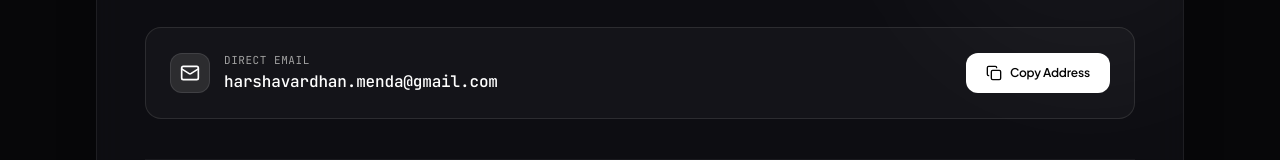
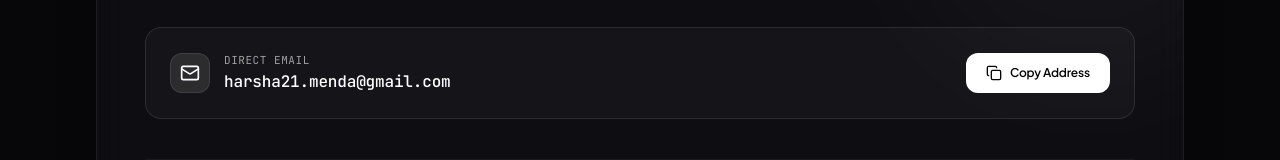
Before and after one commit to Harsha-Vardhan96/Portfolio, a React (Vite) app: page / in a window 1280 px wide. Shown: the part 6593-6753 px from the top of the page. Built offline with nearby package versions, Linux system fonts and the light colour scheme; a web font is replaced by a local one.

Commit message:
fix: update direct contact email address to harsha21.menda@gmail.com

```diff
--- a/src/components/CommandPalette.jsx
+++ b/src/components/CommandPalette.jsx
@@ -30,7 +30,7 @@ export default function CommandPalette({ isOpen, onClose }) {
   }, [isOpen, onClose]);
 
   const copyEmail = () => {
-    navigator.clipboard.writeText('harshavardhan.menda@gmail.com');
+    navigator.clipboard.writeText('harsha21.menda@gmail.com');
     setCopied(true);
     setTimeout(() => setCopied(false), 2000);
   };
@@ -48,7 +48,7 @@ export default function CommandPalette({ isOpen, onClose }) {
     {
       category: 'Actions & Social',
       items: [
-        { title: copied ? 'Email Copied!' : 'Copy Email Address', icon: Mail, action: copyEmail, badge: 'harshavardhan.menda@gmail.com' },
+        { title: copied ? 'Email Copied!' : 'Copy Email Address', icon: Mail, action: copyEmail, badge: 'harsha21.menda@gmail.com' },
         { title: 'GitHub Profile', icon: GithubIcon, action: () => window.open('https://github.com/Harsha-Vardhan96', '_blank') },
         { title: 'LinkedIn Profile', icon: LinkedinIcon, action: () => window.open('https://linkedin.com', '_blank') },
       ]
--- a/src/components/Contact.jsx
+++ b/src/components/Contact.jsx
@@ -5,7 +5,7 @@ import { GithubIcon, LinkedinIcon, TwitterIcon } from './Icons';
 
 export default function Contact() {
   const [copied, setCopied] = useState(false);
-  const email = 'harshavardhan.menda@gmail.com';
+  const email = 'harsha21.menda@gmail.com';
 
   const copyEmail = () => {
     navigator.clipboard.writeText(email);
--- a/src/components/Hero.jsx
+++ b/src/components/Hero.jsx
@@ -30,7 +30,7 @@ import { GithubIcon, LinkedinIcon } from './Icons';
 export default function Hero({ onOpenCommandPalette }) {
   const [copiedEmail, setCopiedEmail] = useState(false);
   const [hoveredCardId, setHoveredCardId] = useState(null);
-  const emailAddress = 'harshavardhan.menda@gmail.com';
+  const emailAddress = 'harsha21.menda@gmail.com';
 
   // Smooth Apple-style mouse parallax interpolation
   const [mousePos, setMousePos] = useState({ x: 0, y: 0 });
```
